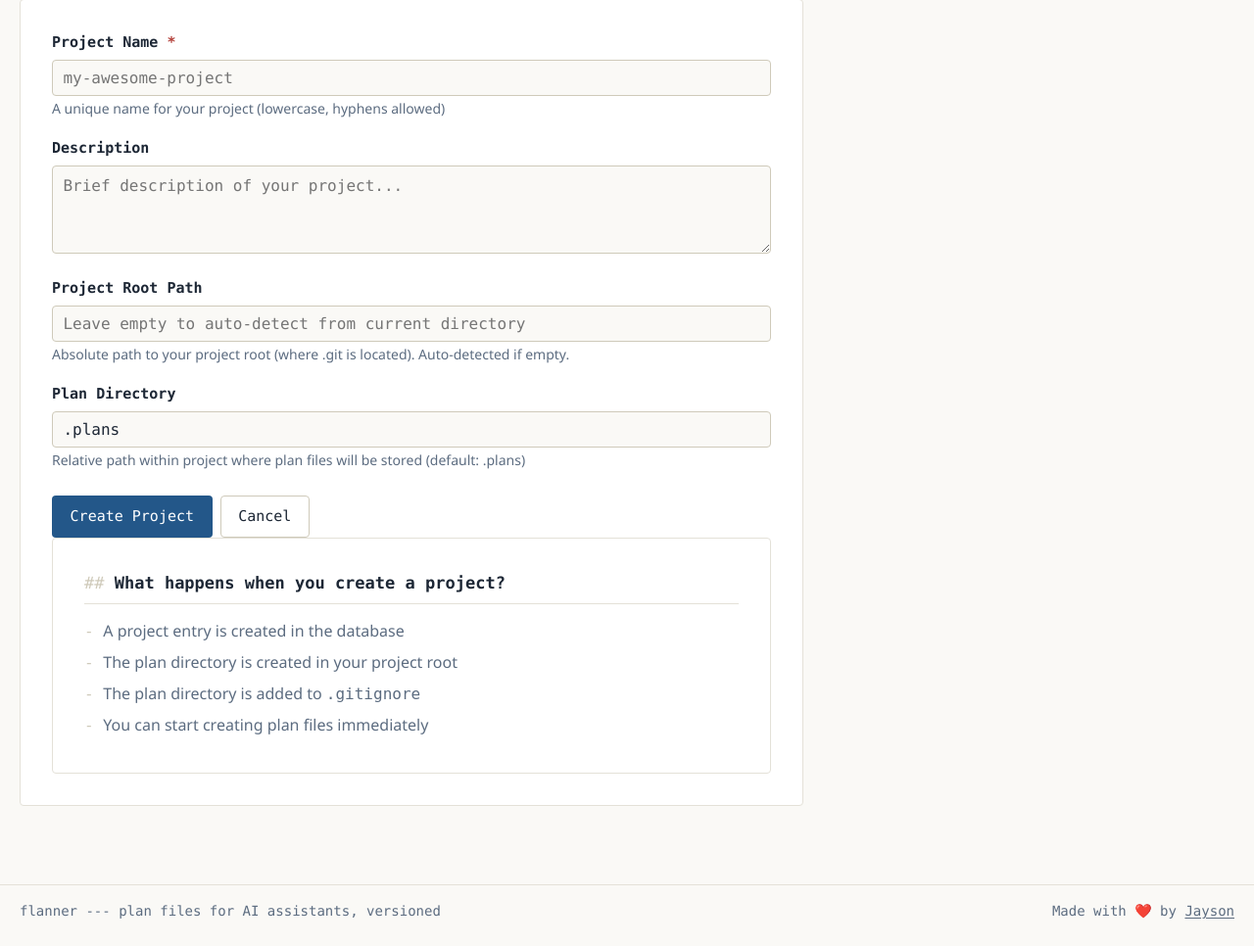
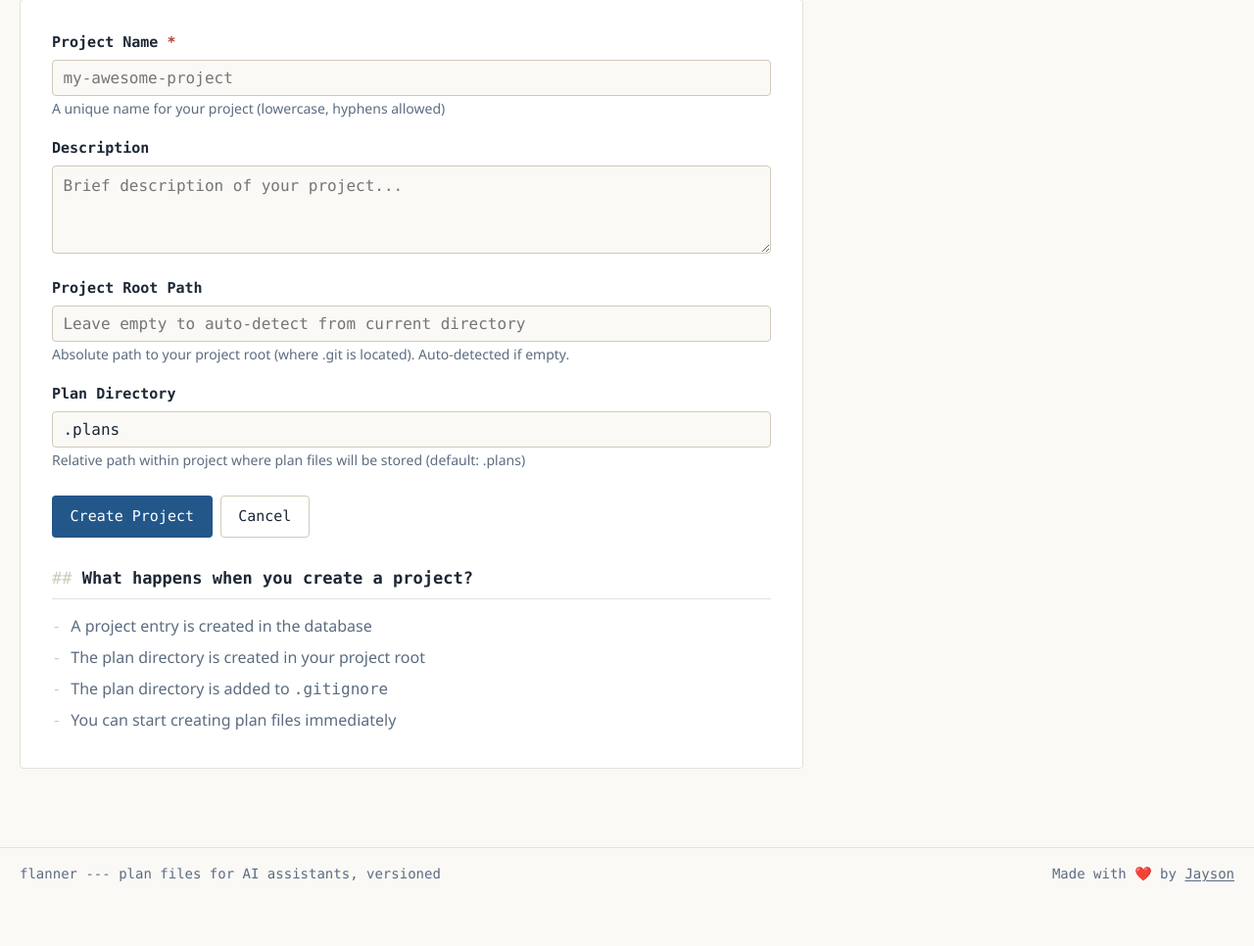
Before and after one commit to jaysonmulwa/flanner, a FastAPI app: page /projects/new in a window 1280 px wide. Shown: the part 220-1186 px from the top of the page at 98% size. After the commit the page ends 1120 px from the top, so only its background shows below. Run offline with FastAPI, Linux system fonts and the light colour scheme.

Commit message:
fix(web): de-nest Version Information card so Save button isn't joined to its border
.form-container and .info-box shared one card rule and .info-box was nested
inside .form-container, so its top border sat flush (0px) against the Save
button. Move .info-box to a sibling of the form card and make it a plain spaced
section (the version grid remains the card), giving clear separation below the
buttons.

```diff
--- a/flanner/web/static/css/styles.css
+++ b/flanner/web/static/css/styles.css
@@ -708,13 +708,15 @@ a:hover { text-decoration: underline; text-underline-offset: 2px; }
 }
 
 /* ------------------------------------------------- detail + form pages */
-.form-container, .info-box {
+.form-container {
   background: var(--bg-raised);
   border: 1px solid var(--line);
   border-radius: var(--radius);
   padding: 2rem;
   max-width: 800px;
 }
+/* not a card: a spaced section whose heading sits above the version grid card */
+.info-box { max-width: 800px; margin-top: 1.75rem; }
 
 .form-control {
   width: 100%;
--- a/flanner/web/templates/plan_edit.html
+++ b/flanner/web/templates/plan_edit.html
@@ -62,6 +62,7 @@
                 </a>
             </div>
         </form>
+    </div>
 
     <div class="info-box">
         <h3>Version Information</h3>
@@ -77,7 +78,6 @@
             </div>
             <div>
                 <strong>New Version Will Be:</strong> v{{ plan_file.current_version + 1 }}
-                </div>
             </div>
         </div>
     </div>
```
Also changed, not shown: CHANGELOG.md. Lines whose indentation alone changed are shown as unchanged.
